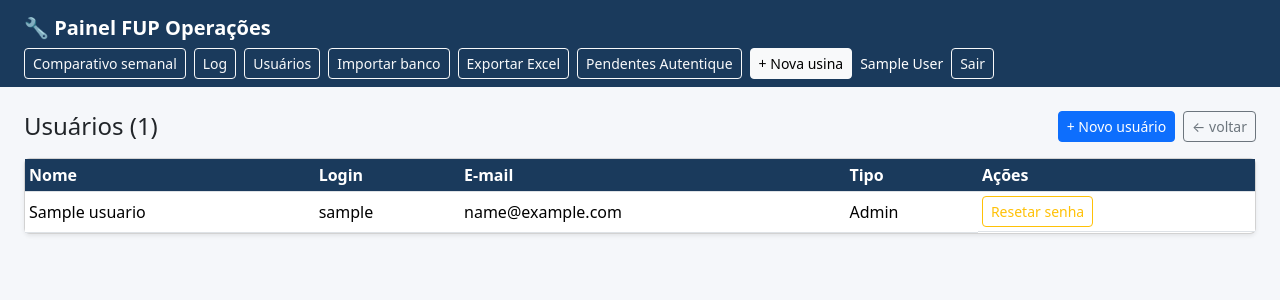
After one commit to Relicetti/claude-code-workspace, a Flask app: page /usuarios in a window 1280 px wide. The commit adds this page. Shown: the top 300 px of the page. Run offline with Flask 3, Linux system fonts and the light colour scheme; the visitor is signed in with stand-in values (Sample User, id 1); tables that the repository leaves empty hold one stand-in row (values such as "Sample post"); some libraries are stand-ins or nearby versions.

Commit message:
feat(fup-operacoes): tela de usuários com resetar senha e excluir
Novo link "Usuários" na navbar (admin) substitui o antigo "+ Novo
usuário", agora listando todo mundo com login, e-mail e tipo. Cada
linha tem "Resetar senha" (volta pro padrão #energia) e "Excluir"
(com confirmação). Protege contra excluir a si mesmo e contra excluir
o último admin do sistema.

Co-Authored-By: Claude Sonnet 5 <noreply@anthropic.com>

```diff
--- a/fup-operacoes/app.py
+++ b/fup-operacoes/app.py
@@ -226,6 +226,56 @@ def novo_usuario():
             "warning",
         )
     return redirect(url_for("novo_usuario"))
+
+
+@app.route("/usuarios")
+def listar_usuarios_view():
+    if not session.get("usuario_admin"):
+        return "Só administradores podem ver os usuários.", 403
+    with db.conectar() as conn:
+        usuarios = [dict(u) for u in db.listar_usuarios_completo(conn)]
+    return render_template("usuarios.html", usuarios=usuarios)
+
+
+@app.route("/usuarios/<int:usuario_id>/resetar-senha", methods=["POST"])
+def resetar_senha(usuario_id):
+    if not session.get("usuario_admin"):
+        return "Só administradores podem resetar senha.", 403
+    senha_nova = "#energia"
+    with db.conectar() as conn:
+        usuario = db.buscar_usuario(conn, usuario_id)
+        if usuario is None:
+            return "Usuário não encontrado", 404
+        db.atualizar_senha(conn, usuario_id, generate_password_hash(senha_nova))
+        db.registrar_atividade(
+            conn, session["usuario_nome"], f"Resetou a senha de {usuario['nome']}",
+            None, agora().isoformat(timespec="seconds"),
+        )
+    flash(f"Senha de {usuario['nome']} resetada para o padrão (\"{senha_nova}\").", "success")
+    return redirect(url_for("listar_usuarios_view"))
+
+
+@app.route("/usuarios/<int:usuario_id>/excluir", methods=["POST"])
+def excluir_usuario(usuario_id):
+    if not session.get("usuario_admin"):
+        return "Só administradores podem excluir usuários.", 403
+    if usuario_id == session["usuario_id"]:
+        flash("Você não pode excluir a si mesmo.", "danger")
+        return redirect(url_for("listar_usuarios_view"))
+    with db.conectar() as conn:
+        usuario = db.buscar_usuario(conn, usuario_id)
+        if usuario is None:
+            return "Usuário não encontrado", 404
+        if usuario["is_admin"] and db.contar_admins(conn) <= 1:
+            flash("Não dá pra excluir o último administrador do sistema.", "danger")
+            return redirect(url_for("listar_usuarios_view"))
+        db.excluir_usuario(conn, usuario_id)
+        db.registrar_atividade(
+            conn, session["usuario_nome"], f"Excluiu o usuário {usuario['nome']}",
+            None, agora().isoformat(timespec="seconds"),
+        )
+    flash(f"Usuário {usuario['nome']} excluído.", "success")
+    return redirect(url_for("listar_usuarios_view"))
 
 
 @app.route("/admin/importar-banco", methods=["GET", "POST"])
--- a/fup-operacoes/db.py
+++ b/fup-operacoes/db.py
@@ -668,6 +668,12 @@ def listar_usuarios(conn):
     return conn.execute("SELECT id, nome FROM usuarios ORDER BY nome").fetchall()
 
 
+def listar_usuarios_completo(conn):
+    return conn.execute(
+        "SELECT id, nome, username, email, is_admin, criado_em FROM usuarios ORDER BY nome"
+    ).fetchall()
+
+
 def criar_usuario(conn, nome, username, senha_hash, criado_em, is_admin=False, email=None):
     cur = conn.execute(
         "INSERT INTO usuarios (nome, username, email, senha_hash, is_admin, criado_em) VALUES (?,?,?,?,?,?)",
@@ -675,6 +681,14 @@ def criar_usuario(conn, nome, username, senha_hash, criado_em, is_admin=False, e
          senha_hash, int(is_admin), criado_em),
     )
     return cur.lastrowid
+
+
+def contar_admins(conn):
+    return conn.execute("SELECT COUNT(*) AS qtd FROM usuarios WHERE is_admin = 1").fetchone()["qtd"]
+
+
+def excluir_usuario(conn, usuario_id):
+    conn.execute("DELETE FROM usuarios WHERE id = ?", (usuario_id,))
 
 
 def atualizar_senha(conn, usuario_id, senha_hash):
--- a/fup-operacoes/templates/base.html
+++ b/fup-operacoes/templates/base.html
@@ -35,7 +35,7 @@
         <a href="{{ url_for('comparativo') }}" class="btn btn-outline-light btn-sm">Comparativo semanal</a>
         {% if usuario_admin %}
           <a href="{{ url_for('ver_log') }}" class="btn btn-outline-light btn-sm">Log</a>
-          <a href="{{ url_for('novo_usuario') }}" class="btn btn-outline-light btn-sm">+ Novo usuário</a>
+          <a href="{{ url_for('listar_usuarios_view') }}" class="btn btn-outline-light btn-sm">Usuários</a>
           <a href="{{ url_for('importar_banco') }}" class="btn btn-outline-light btn-sm">Importar banco</a>
           <a href="{{ url_for('exportar_excel') }}" class="btn btn-outline-light btn-sm">Exportar Excel</a>
         {% endif %}
--- /dev/null
+++ b/fup-operacoes/templates/usuarios.html
@@ -0,0 +1,53 @@
+{% extends "base.html" %}
+{% block title %}Usuários{% endblock %}
+{% block content %}
+
+<div class="d-flex justify-content-between align-items-center mb-3">
+  <h4 class="mb-0">Usuários ({{ usuarios|length }})</h4>
+  <div class="d-flex gap-2">
+    <a href="{{ url_for('novo_usuario') }}" class="btn btn-sm btn-primary">+ Novo usuário</a>
+    <a href="{{ url_for('dashboard') }}" class="btn btn-sm btn-outline-secondary">&larr; voltar</a>
+  </div>
+</div>
+
+<div class="card shadow-sm">
+  <div class="table-responsive">
+    <table class="table table-sm table-hover mb-0 align-middle table-sortable">
+      <thead>
+        <tr>
+          <th>Nome</th>
+          <th>Login</th>
+          <th>E-mail</th>
+          <th>Tipo</th>
+          <th data-nosort>Ações</th>
+        </tr>
+      </thead>
+      <tbody>
+        {% for u in usuarios %}
+        <tr>
+          <td>{{ u.nome }}</td>
+          <td>{{ u.username }}</td>
+          <td>{{ u.email or '—' }}</td>
+          <td>{{ 'Admin' if u.is_admin else 'Operador' }}</td>
+          <td class="d-flex gap-2">
+            <form action="{{ url_for('resetar_senha', usuario_id=u.id) }}" method="post"
+                  onsubmit="return confirm('Resetar a senha de {{ u.nome }} pro padrão (\'#energia\')?');">
+              <button type="submit" class="btn btn-sm btn-outline-warning">Resetar senha</button>
+            </form>
+            {% if u.id != session.usuario_id %}
+            <form action="{{ url_for('excluir_usuario', usuario_id=u.id) }}" method="post"
+                  onsubmit="return confirm('Excluir {{ u.nome }} definitivamente? Essa ação não pode ser desfeita.');">
+              <button type="submit" class="btn btn-sm btn-outline-danger">Excluir</button>
+            </form>
+            {% endif %}
+          </td>
+        </tr>
+        {% else %}
+        <tr><td colspan="5" class="text-center text-muted py-4">Nenhum usuário cadastrado.</td></tr>
+        {% endfor %}
+      </tbody>
+    </table>
+  </div>
+</div>
+
+{% endblock %}
```
